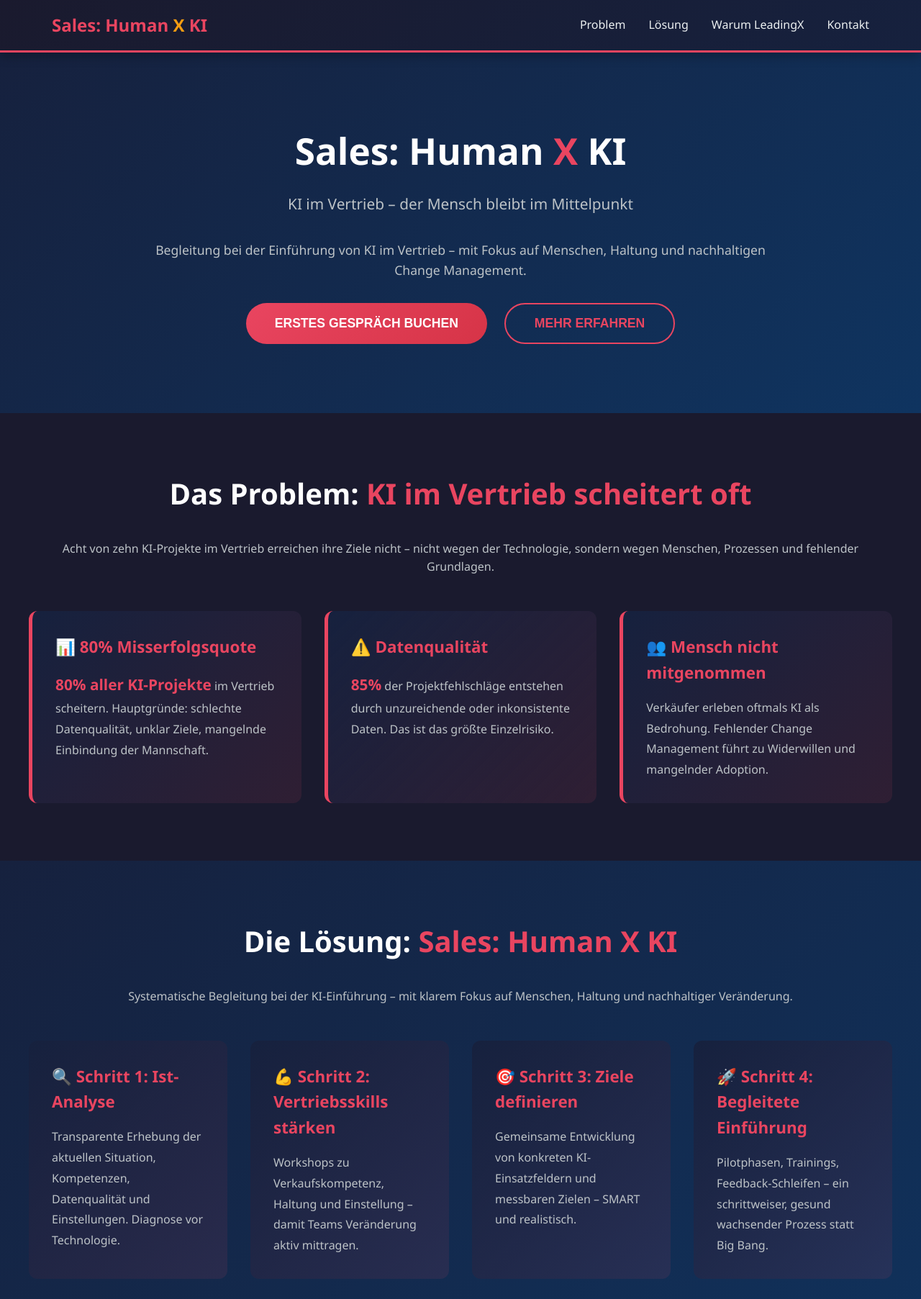
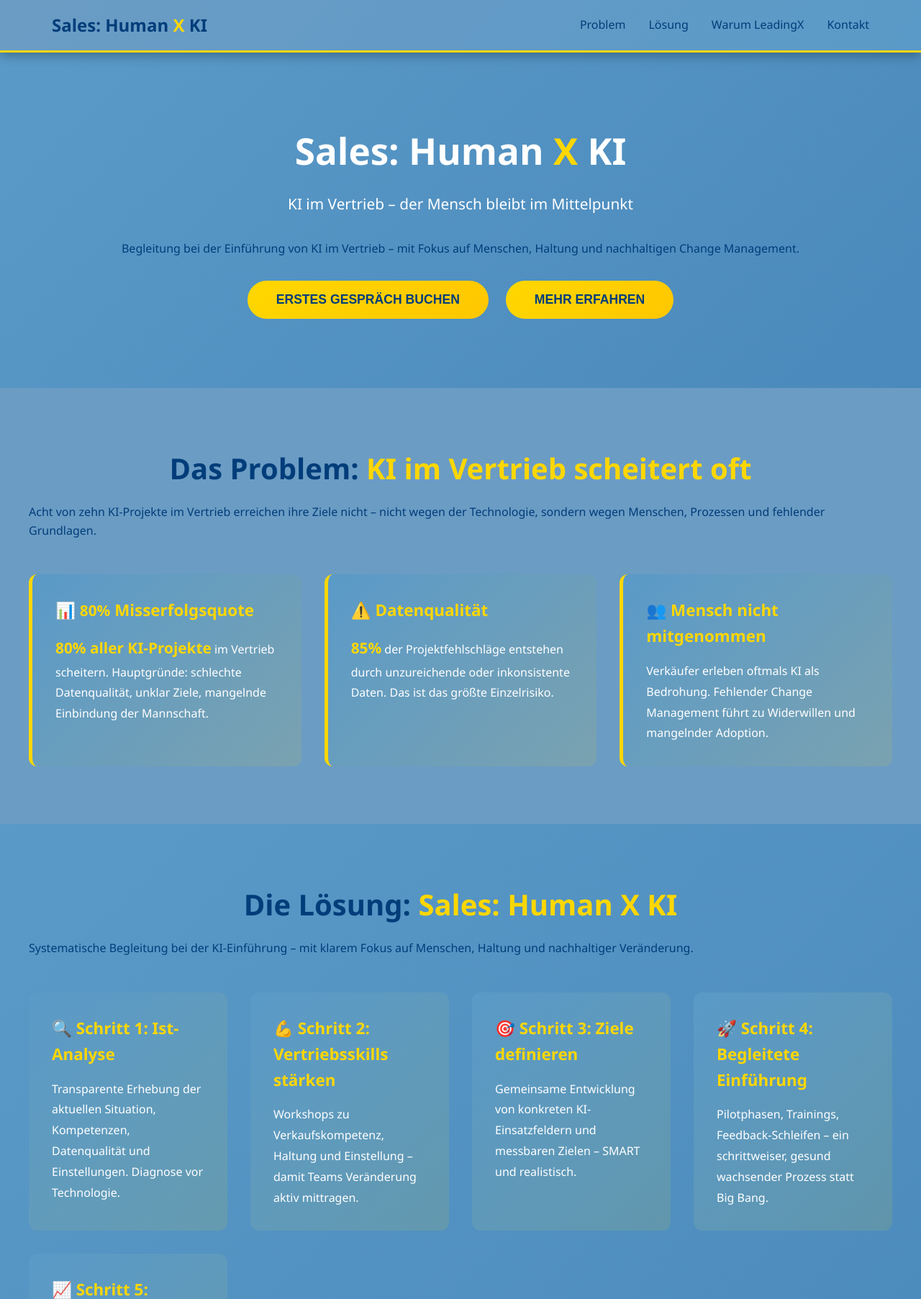
Before and after one commit to christianauer2-prog/Sales_HumanXKI, a plain HTML site: page index.html in a window 1280 px wide. Shown: the top 1805 px of the page at 72% size. Drawn offline with Linux system fonts and the light colour scheme.

Commit message:
Change colors to LeadingX.com design scheme - Blue and Yellow theme

```diff
--- a/index.html
+++ b/index.html
@@ -6,41 +6,41 @@
   <title>Sales: Human X KI – KI im Vertrieb | LeadingX</title>
   <style>
     *{margin:0;padding:0;box-sizing:border-box}
-body{font-family:Segoe UI,Tahoma,Geneva,sans-serif;color:#ecf0f1;background:#1a1a2e;line-height:1.6}
-header{background:linear-gradient(135deg,#1a1a2e,#16213e);padding:1rem 0;border-bottom:3px solid #e94560;position:sticky;top:0;z-index:1000;box-shadow:0 4px 15px rgba(0,0,0,0.3)}
+    body{font-family:Segoe UI,Tahoma,Geneva,sans-serif;color:#003d7a;background:#6b9cc4;line-height:1.6}
+    header{background:linear-gradient(135deg,#6b9cc4,#5a9ac8);padding:1rem 0;border-bottom:3px solid #FFD700;position:sticky;top:0;z-index:1000;box-shadow:0 4px 15px rgba(0,0,0,0.3)}
     .header-container{max-width:1200px;margin:0 auto;display:flex;justify-content:space-between;align-items:center;padding:0 2rem}
-.logo{font-weight:bold;font-size:1.5rem;color:#e94560}
-.logo span{color:#f39c12}
+    .logo{font-weight:bold;font-size:1.5rem;color:#003d7a}
+    .logo span{color:#FFD700}
     nav{display:flex;gap:2rem}
-nav a{color:#ecf0f1;text-decoration:none;font-weight:500;transition:0.3s}
-nav a:hover{color:#e94560}
-.hero{background:linear-gradient(135deg,#16213e,#0f3460);padding:6rem 2rem;text-align:center}
+    nav a{color:#003d7a;text-decoration:none;font-weight:500;transition:0.3s}
+    nav a:hover{color:#FFD700}
+    .hero{background:linear-gradient(135deg,#5a9ac8,#4a89bb);padding:6rem 2rem;text-align:center}
     .hero h1{font-size:3.2rem;font-weight:800;color:#fff;margin-bottom:1rem}
-.hero h1 .highlight{color:#e94560}
-.hero-subtitle{font-size:1.3rem;color:#bdc3c7;margin-bottom:2rem;max-width:700px;margin-left:auto;margin-right:auto}
+    .hero h1 .highlight{color:#FFD700}
+    .hero-subtitle{font-size:1.3rem;color:#fff;margin-bottom:2rem;max-width:700px;margin-left:auto;margin-right:auto}
     .cta-buttons{display:flex;gap:1.5rem;justify-content:center;flex-wrap:wrap;margin-top:2rem}
-.btn-primary{background:linear-gradient(135deg,#e94560,#d63447);color:#fff;padding:1rem 2.5rem;font-size:1.1rem;border:none;border-radius:50px;cursor:pointer;font-weight:700;transition:0.3s;text-transform:uppercase}
-.btn-primary:hover{transform:translateY(-3px);box-shadow:0 8px 25px rgba(233,69,96,0.5)}
+    .btn-primary{background:linear-gradient(135deg,#FFD700,#FFC700);color:#003d7a;padding:1rem 2.5rem;font-size:1.1rem;border:none;border-radius:50px;cursor:pointer;font-weight:700;transition:0.3s;text-transform:uppercase}
+    .btn-primary:hover{transform:translateY(-3px);box-shadow:0 8px 25px rgba(255,215,0,0.5)}
     .section{padding:5rem 2rem}
     .container{max-width:1200px;margin:0 auto}
-.section-title{font-size:2.5rem;font-weight:800;text-align:center;margin-bottom:1rem;color:#fff}
-.highlight{color:#e94560}
+    .section-title{font-size:2.5rem;font-weight:800;text-align:center;margin-bottom:1rem;color:#003d7a}
+    .highlight{color:#FFD700}
     .grid{display:grid;grid-template-columns:repeat(auto-fit,minmax(250px,1fr));gap:2rem;margin-top:3rem}
-.card{background:linear-gradient(135deg,#16213e,rgba(233,69,96,0.1));padding:2rem;border-radius:12px;border-left:5px solid #e94560;transition:0.3s}
-.card:hover{transform:translateY(-5px);box-shadow:0 8px 25px rgba(233,69,96,0.2)}
-.card h3{color:#e94560;font-size:1.4rem;margin-bottom:1rem}
-.card p{color:#bdc3c7;line-height:1.8}
-.problem{background-color:#1a1a2e}
-.solution{background:linear-gradient(135deg,#16213e,#0f3460)}
-.solution .card{border-left:none;border-top:4px solid linear-gradient(90deg,#e94560,#f39c12)}
-.benefits{background-color:#1a1a2e}
-.benefit-item{padding:2rem;background:linear-gradient(135deg,#16213e,rgba(15,52,96,0.5));border-radius:12px;border-left:5px solid #f39c12;margin-top:1rem}
-.benefit-item h4{color:#f39c12;margin-bottom:0.8rem}
-.cta-section{padding:5rem 2rem;text-align:center;background:linear-gradient(135deg,#16213e,#0f3460)}
+    .card{background:linear-gradient(135deg,#5a9ac8,rgba(255,215,0,0.1));padding:2rem;border-radius:12px;border-left:5px solid #FFD700;transition:0.3s}
+    .card:hover{transform:translateY(-5px);box-shadow:0 8px 25px rgba(255,215,0,0.2)}
+    .card h3{color:#FFD700;font-size:1.4rem;margin-bottom:1rem}
+    .card p{color:#fff;line-height:1.8}
+    .problem{background-color:#6b9cc4}
+    .solution{background:linear-gradient(135deg,#5a9ac8,#4a89bb)}
+    .solution .card{border-left:none;border-top:4px solid linear-gradient(90deg,#FFD700,#FFC700)}
+    .benefits{background-color:#6b9cc4}
+    .benefit-item{padding:2rem;background:linear-gradient(135deg,#5a9ac8,rgba(74,137,187,0.5));border-radius:12px;border-left:5px solid #FFD700;margin-top:1rem}
+    .benefit-item h4{color:#FFD700;margin-bottom:0.8rem}
+    .cta-section{padding:5rem 2rem;text-align:center;background:linear-gradient(135deg,#5a9ac8,#4a89bb)}
     .cta-section h2{font-size:2.5rem;color:#fff;margin-bottom:1rem}
-.cta-section p{font-size:1.2rem;color:#bdc3c7;max-width:600px;margin:0 auto 2rem}
-footer{background-color:#1a1a2e;border-top:1px solid rgba(233,69,96,0.3);padding:2rem;text-align:center;color:#bdc3c7}
-.stat{color:#e94560;font-weight:800;font-size:1.3rem}
+    .cta-section p{font-size:1.2rem;color:#fff;max-width:600px;margin:0 auto 2rem}
+    footer{background-color:#6b9cc4;border-top:1px solid rgba(255,215,0,0.3);padding:2rem;text-align:center;color:#003d7a}
+    .stat{color:#FFD700;font-weight:800;font-size:1.3rem}
   </style>
 </head>
 <body>
@@ -57,24 +57,24 @@
   </header>
 
   <section class="hero">
-<div class="container" style="max-width:900px">
+    <div class="container">
       <h1>Sales: Human <span class="highlight">X</span> KI</h1>
       <p class="hero-subtitle">KI im Vertrieb – der Mensch bleibt im Mittelpunkt</p>
-<p style="font-size:1.1rem;color:#bdc3c7;margin-bottom:2rem">Begleitung bei der Einführung von KI im Vertrieb – mit Fokus auf Menschen, Haltung und nachhaltigen Change Management.</p>
+      <p>Begleitung bei der Einführung von KI im Vertrieb – mit Fokus auf Menschen, Haltung und nachhaltigen Change Management.</p>
       <div class="cta-buttons">
-<button class="btn-primary">Erstes Gespräch buchen</button>
-<button class="btn-primary" style="background:transparent;border:2px solid #e94560;color:#e94560">Mehr erfahren</button>
+        <button class="btn-primary">ERSTES GESPRÄCH BUCHEN</button>
+        <button class="btn-primary">MEHR ERFAHREN</button>
       </div>
     </div>
   </section>
 
-<section id="problem" class="section problem">
+  <section class="section problem" id="problem">
     <div class="container">
       <h2 class="section-title">Das Problem: <span class="highlight">KI im Vertrieb scheitert oft</span></h2>
-<p style="text-align:center;color:#bdc3c7;margin-top:2rem">Acht von zehn KI-Projekte im Vertrieb erreichen ihre Ziele nicht – nicht wegen der Technologie, sondern wegen Menschen, Prozessen und fehlender Grundlagen.</p>
+      <p>Acht von zehn KI-Projekte im Vertrieb erreichen ihre Ziele nicht – nicht wegen der Technologie, sondern wegen Menschen, Prozessen und fehlender Grundlagen.</p>
       <div class="grid">
         <div class="card">
-<h3>📊 80% Misserfolgsquote</h3>
+          <h3>📊 <span class="stat">80%</span> Misserfolgsquote</h3>
           <p><span class="stat">80% aller KI-Projekte</span> im Vertrieb scheitern. Hauptgründe: schlechte Datenqualität, unklar Ziele, mangelnde Einbindung der Mannschaft.</p>
         </div>
         <div class="card">
@@ -89,10 +89,10 @@
     </div>
   </section>
 
-<section id="solution" class="section solution">
+  <section class="section solution" id="solution">
     <div class="container">
       <h2 class="section-title">Die Lösung: <span class="highlight">Sales: Human X KI</span></h2>
-<p style="text-align:center;color:#bdc3c7;margin-top:2rem">Systematische Begleitung bei der KI-Einführung – mit klarem Fokus auf Menschen, Haltung und nachhaltiger Veränderung.</p>
+      <p>Systematische Begleitung bei der KI-Einführung – mit klarem Fokus auf Menschen, Haltung und nachhaltiger Veränderung.</p>
       <div class="grid">
         <div class="card">
           <h3>🔍 Schritt 1: Ist-Analyse</h3>
@@ -115,17 +115,16 @@
           <p>Laufendes Monitoring, KPI-Tracking und kontinuierliche Verbesserung – transparent und nachhaltig.</p>
         </div>
       </div>
+    </div>
   </section>
 
-<section id="leadingx" class="section benefits">
+  <section class="section benefits" id="leadingx">
     <div class="container">
       <h2 class="section-title">Warum <span class="highlight">LeadingX</span>?</h2>
-<p style="text-align:center;color:#bdc3c7;margin-top:2rem">LeadingX hat jahrelange Expertise in Verkaufspsychologie, Haltungsarbeit und Change Management – genau die Kernkompetenzen, die KI-Projekte erfolgreich machen.</p>
-
-<div style="display:grid;grid-template-columns:repeat(auto-fit,minmax(280px,1fr));gap:2rem;margin-top:3rem">
+      <p>LeadingX hat jahrelange Expertise in Verkaufspsychologie, Haltungsarbeit und Change Management – genau die Kernkompetenzen, die KI-Projekte erfolgreich machen.</p>
       <div class="benefit-item">
         <h4>🎯 Menschen im Mittelpunkt</h4>
-<p>Nicht: „Wie implementieren wir KI?" Sondern: „Wie nehmen wir die Menschen mit?" Das ist der USP von LeadingX.</p>
+        <p>Nicht: "Wie implementieren wir KI?" Sondern: "Wie nehmen wir die Menschen mit?" Das ist der USP von LeadingX.</p>
       </div>
       <div class="benefit-item">
         <h4>🔄 Change Management Expertise</h4>
@@ -150,18 +149,17 @@
     </div>
   </section>
 
-<section id="contact" class="cta-section">
-<div class="container" style="max-width:700px">
+  <section class="cta-section" id="contact">
+    <div class="container">
       <h2>Bereit für erfolgreiche KI im Vertrieb?</h2>
       <p>Lassen Sie uns ein unverbindliches erstes Gespräch führen. Wir analysieren Ihre Situation, zeigen Chancen auf und entwickeln gemeinsam einen Weg – mit klarem Fokus auf Menschen, Haltung und nachhaltigen Erfolg.</p>
-<button class="btn-primary">Jetzt Gespräch vereinbaren</button>
+      <button class="btn-primary">JETZT GESPRÄCH VEREINBAREN</button>
     </div>
   </section>
 
   <footer>
     <p>&copy; 2026 LeadingX | Sales: Human X KI</p>
-<p style="margin-top:1rem;font-size:0.9rem">Mensch im Mittelpunkt. KI im Dienst. Erfolg nachhaltig.</p>
+    <p>Mensch im Mittelpunkt. KI im Dienst. Erfolg nachhaltig.</p>
   </footer>
-
 </body>
 </html>
```
Lines whose indentation alone changed are shown as unchanged.
